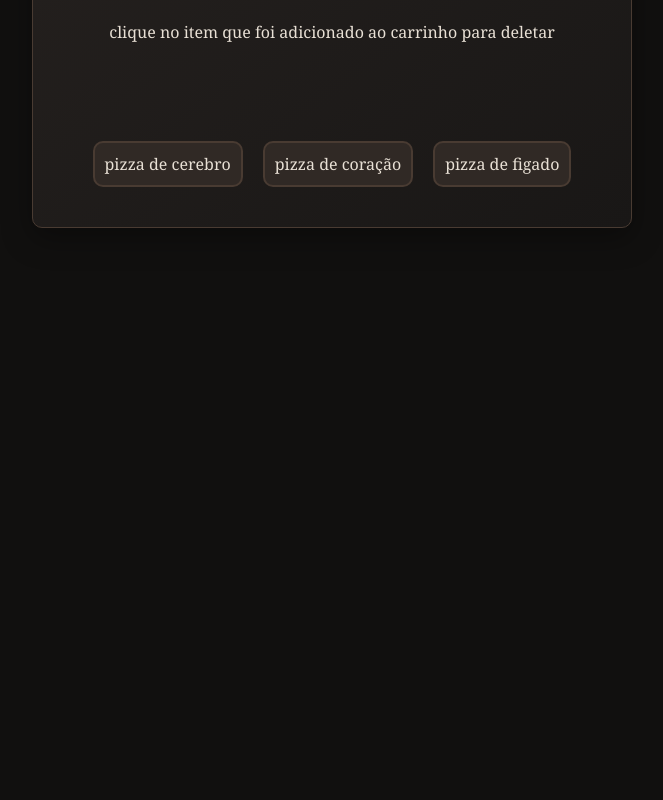
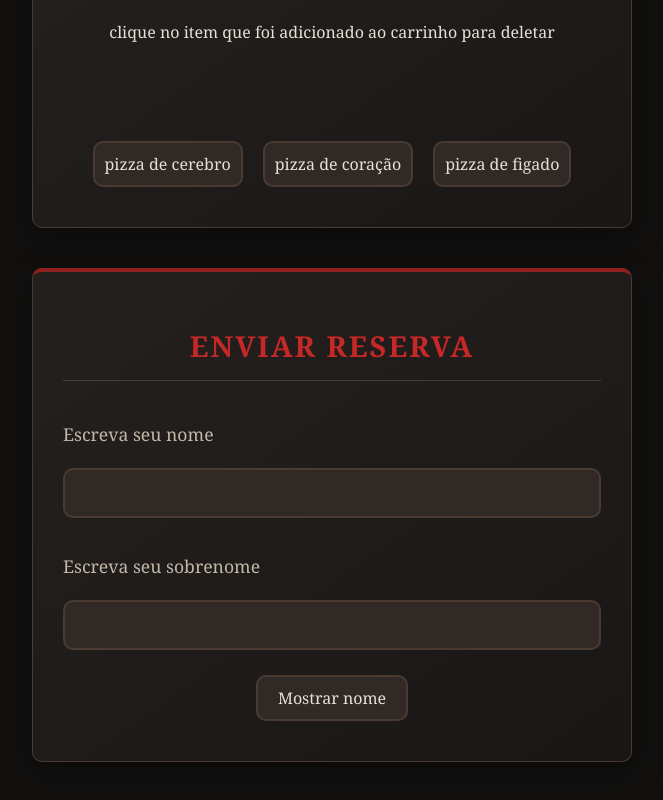
Before and after one commit to JoaoRodriguesqtw/Pizzaria-react, a React (Vite) app: page / in a window 1280 px wide. Shown: the part 1525-2325 px from the top of the page, without its empty margins (308-971 px from the left). Before the commit the page ends 1823 px from the top, so only its background shows below. Built offline with nearby package versions, Linux system fonts and the light colour scheme.

Commit message:
feat: adição de formulário para enviar reserva

```diff
--- a/src/App.css
+++ b/src/App.css
@@ -233,3 +233,93 @@ button:hover{
     margin-bottom: 25px;
   }
 }
+
+
+
+/* reserva css */
+
+/* reserva css */
+
+.reserva {
+  width: 100%;
+  max-width: 600px;
+  margin: 0 auto 40px;
+  padding: 30px;
+  background: linear-gradient(145deg, #24201e, #191716);
+  border: 1px solid #493b32;
+  border-top: 4px solid #8f2020;
+  border-radius: 10px;
+  box-shadow: 0 10px 30px rgba(0, 0, 0, 0.35);
+  text-align: center;
+  transition: transform 0.3s ease, box-shadow 0.3s ease;
+}
+
+.reserva:hover {
+  transform: translateY(-5px);
+  box-shadow: 0 15px 35px rgba(0, 0, 0, 0.5);
+}
+
+.reserva h2 {
+  color: #c62828;
+  text-transform: uppercase;
+  letter-spacing: 2px;
+  border-bottom: 1px solid #493b32;
+  padding-bottom: 15px;
+}
+
+.reserva p {
+  color: #c3b8aa;
+  font-size: 1.1rem;
+  line-height: 1.8;
+}
+
+/* campos dentro da reserva */
+
+.reserva .centralizar {
+  flex-direction: column;
+  align-items: center;
+  gap: 15px;
+  margin: 20px auto 0;
+}
+
+.reserva .centralizar div {
+  width: 100%;
+  color: #d4b483;
+  text-align: left;
+}
+
+.reserva input {
+  display: block;
+  width: 100%;
+  margin-top: 8px;
+  padding: 12px;
+  background-color: #302925;
+  color: #e8e0d5;
+  border: 2px solid #493b32;
+  border-radius: 10px;
+  font-family: Georgia, "Times New Roman", serif;
+  font-size: 1rem;
+  transition: border-color 0.2s ease;
+}
+
+.reserva input:focus {
+  outline: none;
+  border-color: #8f2020;
+}
+
+.reserva button {
+  margin: 10px;
+  padding: 10px 20px;
+  background-color: #302925;
+  color: #e8e0d5;
+  border: 2px solid #493b32;
+  border-radius: 10px;
+  transition: background-color 0.2s ease, border-color 0.2s ease;
+}
+
+.reserva button:hover {
+  background-color: #40322c;
+  border-color: #8f2020;
+}
+
+/* nome
--- a/src/App.jsx
+++ b/src/App.jsx
@@ -11,6 +11,7 @@ import Card from "./components/card";
 import Contador from "./components/contador"
 import Carrinho from "./components/carrinho"
 import Header from "./components/header";
+import Reservas from "./components/reserva"
 
 
 
@@ -38,7 +39,14 @@ function App() {
     <div className="centralizar">
       <Carrinho titulo="Carrinho da reserva" descricao="clique no item que foi adicionado ao carrinho para deletar"/>
     </div>
+
+    <div className="centralizar">
+     <Reservas titulo="Enviar reserva"/>
+    </div>
+
     </>
+
+
 
   );
 }
--- /dev/null
+++ b/src/components/reserva.jsx
@@ -0,0 +1,47 @@
+import { useState } from "react";
+
+function reserva(props) {
+  const [nome, setNome] = useState("");
+  const [sobrenome, setSobrenome] = useState("");
+
+  const nome_completo = `   Reserva em nome de: ${nome} ${sobrenome}`
+
+const [visivel, setVisivel] = useState(false);
+
+
+ const mostrar = () => {
+    setVisivel(!visivel);
+
+}
+
+
+  return (
+    <div className="reserva">
+      <h2>{props.titulo}</h2>
+      <p>{props.descricao}</p>
+      <div className="centralizar">
+        <div>
+          <p>Escreva seu nome</p>
+          <input
+            value={nome}
+            onChange={(evento) => setNome(evento.target.value)}
+          />
+        </div>
+
+        <div>
+          <p>Escreva seu sobrenome</p>
+          <input
+            value={sobrenome}
+            onChange={(evento) => setSobrenome(evento.target.value)}
+          />
+        </div>
+
+
+        <button onClick={mostrar}>Mostrar nome</button>
+        {visivel && <p>{nome_completo}</p>}
+      </div>
+    </div>
+  );
+}
+
+export default reserva;
```
